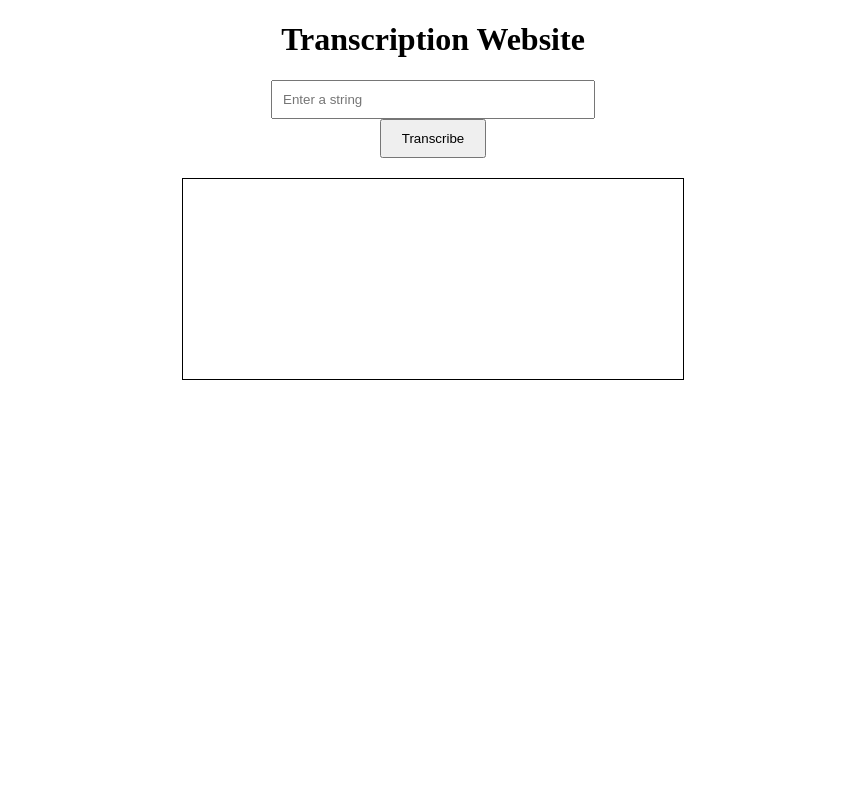
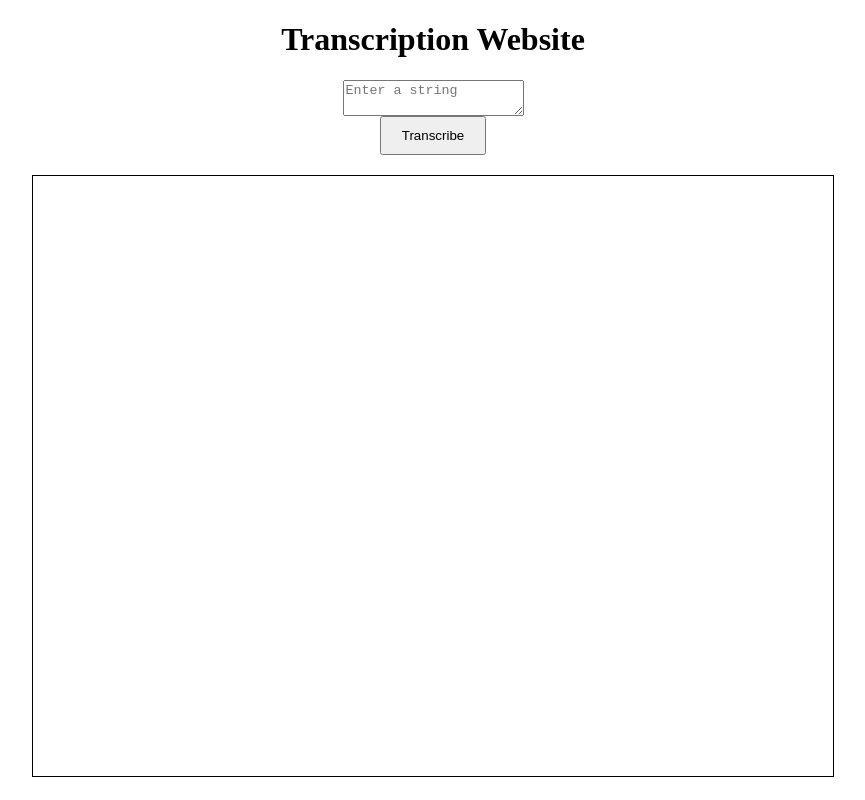
Before and after one commit to jeugarte/AraneticWS, a plain HTML site: page index.html in a window 1280 px wide. Both pictures are taken after a click on the button "Transcribe". Shown: the whole page, without its empty margins (207-1072 px from the left). Drawn offline with Linux system fonts and the light colour scheme.

Commit message:
Blocked words in Aranetic form and implemented Diphthong functionality

```diff
--- a/index.html
+++ b/index.html
@@ -6,10 +6,10 @@
 </head>
 <body>
   <h1>Transcription Website</h1>
-  <input type="text" id="inputText" placeholder="Enter a string">
+  <textarea id="inputText" placeholder="Enter a string"></textarea>
   <button onclick="transcribe()">Transcribe</button>
   <div id="transcriptionArea"></div>
-  <canvas id="canvas" width="500" height="200"></canvas>
+  <canvas id="canvas" width="800" height="600"></canvas>
 
   <script src="transcribe.js"></script>
   <script src="syllables.js"></script>
--- a/style.css
+++ b/style.css
@@ -8,6 +8,11 @@ h1 {
     margin: 0 auto;
     width: 300px;
     padding: 10px;
+  }
+
+  #inputText {
+    display: block;
+    margin: 0 auto;
   }
 
   button {
@@ -22,9 +27,20 @@ h1 {
     border: 1px solid #ccc;
     min-height: 100px;
   } */
+  /* body {
+    display: flex;
+    justify-content: center;
+    align-items: center;
+    height: 100vh;
+  }
+
+  */
+
 
   canvas {
     display: block;
     margin: 20px auto;
     border: 1px solid black;
+    width: 800px;
+    height: 600px;
   }
--- a/syllables.js
+++ b/syllables.js
@@ -89,7 +89,7 @@ const syllableMapping = {
       { shape: "line", startX: 40, startY: 0, endX: 10, endY: 30 },
       { shape: "line", startX: 25, startY: 15, endX: 25, endY: 40 },
       { shape: "line", startX: 25, startY: 40, endX: 0, endY: 40 },
-      { shape: "circle", centerX: 22, centerY: -10, radius: 5 }
+      { shape: "circle", centerX: 22, centerY: -5, radius: 5 }
     ],
     "hu": [
       { shape: "line", startX: 0, startY: 0, endX: 40, endY: 0 },
@@ -289,89 +289,132 @@ const syllableMapping = {
       { shape: "line", startX: 10, startY: 40, endX: 45, endY: 40 },
     ],
     "wa": [
-      { shape: "arc", radius: 30, startAngle: 0.001, endAngle: 2, x: 0, y: 0 },
-      { shape: "line", startX: 30, startY: -10, endX: 30, endY: 0 },
-      { shape: "arc", radius: 10, startAngle: 0, endAngle: 2.8, anticlockwise: true, x: 40, y: 2 },
+      { shape: "arc", radius: 30, startAngle: 0.001, endAngle: 2, x: 10, y: 0 },
+      { shape: "line", startX: 40, startY: -10, endX: 40, endY: 0 },
+      { shape: "arc", radius: 10, startAngle: 0, endAngle: 2.8, anticlockwise: true, x: 50, y: 2 },
     ],
     "wi": [
-      { shape: "arc", radius: 30, startAngle: 0.001, endAngle: 2, x: 0, y: 0 },
-      { shape: "line", startX: 30, startY: -10, endX: 30, endY: 0 },
-      { shape: "line", startX: 30, startY: -10, endX: 45, endY: -10 },
+      { shape: "arc", radius: 30, startAngle: 0.001, endAngle: 2, x: 10, y: 0 },
+      { shape: "line", startX: 40, startY: -10, endX: 40, endY: 0 },
+      { shape: "line", startX: 40, startY: -10, endX: 55, endY: -10 },
     ],
     "wo": [
-      { shape: "arc", radius: 30, startAngle: 0.001, endAngle: 2, x: 0, y: 0 },
-      { shape: "line", startX: 30, startY: -10, endX: 30, endY: 0 },
-      { shape: "arc", radius: 15, startAngle: 0.001, endAngle: Math.PI, x: 40, y: 15 },
+      { shape: "arc", radius: 30, startAngle: 0.001, endAngle: 2, x: 10, y: 0 },
+      { shape: "line", startX: 40, startY: -10, endX: 40, endY: 0 },
+      { shape: "arc", radius: 15, startAngle: 0.001, endAngle: Math.PI, x: 50, y: 15 },
     ],
     "wu": [
-      { shape: "arc", radius: 30, startAngle: 0.001, endAngle: 2, x: 0, y: 0 },
-      { shape: "line", startX: 30, startY: -10, endX: 30, endY: 0 },
-      { shape: "line", startX: 30, startY: -10, endX: 35, endY: 30 },
-      { shape: "line", startX: 35, startY: 30, endX: 10, endY: 30 },
+      { shape: "arc", radius: 30, startAngle: 0.001, endAngle: 2, x: 10, y: 0 },
+      { shape: "line", startX: 40, startY: -10, endX: 40, endY: 0 },
+      { shape: "line", startX: 40, startY: -10, endX: 45, endY: 30 },
+      { shape: "line", startX: 45, startY: 30, endX: 20, endY: 30 },
     ],
     "we": [
-      { shape: "arc", radius: 30, startAngle: 0.001, endAngle: 2, x: 0, y: 0 },
-      { shape: "line", startX: 30, startY: -10, endX: 30, endY: 0 },
-      { shape: "line", startX: 20, startY: 0, endX: 40, endY: 0 },
-      { shape: "line", startX: 15, startY: 15, endX: 35, endY: 15 },
+      { shape: "arc", radius: 30, startAngle: 0.001, endAngle: 2, x: 10, y: 0 },
+      { shape: "line", startX: 40, startY: -10, endX: 40, endY: 0 },
+      { shape: "line", startX: 30, startY: 0, endX: 50, endY: 0 },
+      { shape: "line", startX: 25, startY: 15, endX: 45, endY: 15 },
+    ],
+    "ya": [
+      { shape: "arc", radius: 30, startAngle: 0.2, endAngle: Math.PI + 1, anticlockwise: true, x: 0, y: 30 },
+      { shape: "arc", radius: 10, startAngle: 0.001, endAngle: Math.PI, x: 40, y:20 },
+    ],
+    "yi": [
+      { shape: "arc", radius: 30, startAngle: 0.2, endAngle: Math.PI + 1, anticlockwise: true, x: 0, y: 30 },
+      { shape: "arc", radius: 10, startAngle: 0.2, endAngle: 2.8, anticlockwise: true, x: 35, y: 10 },
+    ],
+    "yo": [
+      { shape: "arc", radius: 30, startAngle: 0.2, endAngle: Math.PI + 1, anticlockwise: true, x: 0, y: 30 },
+      { shape: "arc", radius: 10, startAngle: 0.2, endAngle: 2.8, anticlockwise: true, x: 40, y: 25 },
+    ],
+    "yu": [
+      { shape: "arc", radius: 30, startAngle: 0.2, endAngle: Math.PI + 1, anticlockwise: true, x: 0, y: 30 },
+      { shape: "line", startX: 22, startY: 10, endX: 40, endY: 35 },
+      { shape: "line", startX: 40, startY: 35, endX: 30, endY: 35 },
+    ],
+    "ye": [
+      { shape: "arc", radius: 30, startAngle: 0.2, endAngle: Math.PI + 1, anticlockwise: true, x: 0, y: 30 },
+      { shape: "line", startX: 10, startY: 10, endX: 30, endY: 10 },
+      { shape: "line", startX: 20, startY: 20, endX: 40, endY: 20 },
     ],
     "ja": [
-      { shape: "arc", radius: 30, startAngle: 0.2, endAngle: Math.PI + 1, anticlockwise: true, x: 0, y: 0 },
-      { shape: "arc", radius: 10, startAngle: 0.001, endAngle: Math.PI, x: 40, y:-10 },
+      { shape: "arc", radius: 30, startAngle: 0.2, endAngle: Math.PI + 1, anticlockwise: true, x: 0, y: 30 },
+      { shape: "arc", radius: 10, startAngle: 0.001, endAngle: Math.PI, x: 40, y:20 },
     ],
     "ji": [
-      { shape: "arc", radius: 30, startAngle: 0.2, endAngle: Math.PI + 1, anticlockwise: true, x: 0, y: 0 },
-      { shape: "arc", radius: 10, startAngle: 0.2, endAngle: 2.8, anticlockwise: true, x: 35, y: -20 },
+      { shape: "arc", radius: 30, startAngle: 0.2, endAngle: Math.PI + 1, anticlockwise: true, x: 0, y: 30 },
+      { shape: "arc", radius: 10, startAngle: 0.2, endAngle: 2.8, anticlockwise: true, x: 35, y: 10 },
     ],
     "jo": [
-      { shape: "arc", radius: 30, startAngle: 0.2, endAngle: Math.PI + 1, anticlockwise: true, x: 0, y: 0 },
-      { shape: "arc", radius: 10, startAngle: 0.2, endAngle: 2.8, anticlockwise: true, x: 40, y: -5 },
+      { shape: "arc", radius: 30, startAngle: 0.2, endAngle: Math.PI + 1, anticlockwise: true, x: 0, y: 30 },
+      { shape: "arc", radius: 10, startAngle: 0.2, endAngle: 2.8, anticlockwise: true, x: 40, y: 25 },
     ],
     "ju": [
-      { shape: "arc", radius: 30, startAngle: 0.2, endAngle: Math.PI + 1, anticlockwise: true, x: 0, y: 0 },
-      { shape: "line", startX: 22, startY: -20, endX: 40, endY: 5 },
-      { shape: "line", startX: 40, startY: 5, endX: 30, endY: 5 },
+      { shape: "arc", radius: 30, startAngle: 0.2, endAngle: Math.PI + 1, anticlockwise: true, x: 0, y: 30 },
+      { shape: "line", startX: 22, startY: 10, endX: 40, endY: 35 },
+      { shape: "line", startX: 40, startY: 35, endX: 30, endY: 35 },
     ],
     "je": [
-      { shape: "arc", radius: 30, startAngle: 0.2, endAngle: Math.PI + 1, anticlockwise: true, x: 0, y: 0 },
-      { shape: "line", startX: 10, startY: -20, endX: 30, endY: -20 },
-      { shape: "line", startX: 20, startY: -10, endX: 40, endY: -10 },
+      { shape: "arc", radius: 30, startAngle: 0.2, endAngle: Math.PI + 1, anticlockwise: true, x: 0, y: 30 },
+      { shape: "line", startX: 10, startY: 10, endX: 30, endY: 10 },
+      { shape: "line", startX: 20, startY: 20, endX: 40, endY: 20 },
     ],
     "ra": [
-      { shape: "arc", radius: 20, startAngle: 0, endAngle: Math.PI , x: 0, y: 0 },
-      { shape: "line", startX: 0, startY: 20, endX: 0, endY: 40 },
-      { shape: "line", startX: -20, startY: 30, endX: 20, endY: 30 },
-      { shape: "line", startX: -20, startY: 40, endX: 20, endY: 40 },
+      { shape: "arc", radius: 20, startAngle: 0, endAngle: Math.PI , x: 15, y: 0 },
+      { shape: "line", startX: 15, startY: 20, endX: 15, endY: 40 },
+      { shape: "line", startX: -5, startY: 30, endX: 35, endY: 30 },
+      { shape: "line", startX: -5, startY: 40, endX: 35, endY: 40 },
     ],
     "ri": [
-      { shape: "arc", radius: 20, startAngle: 0, endAngle: Math.PI , x: 0, y: 0 },
-      { shape: "line", startX: 0, startY: 20, endX: 0, endY: 40 },
-      { shape: "line", startX: -20, startY: 30, endX: 0, endY: 30 },
-      { shape: "line", startX: -20, startY: 40, endX: 20, endY: 40 },
-      { shape: "arc", radius: 5, startAngle: 0.2, endAngle: 2.8, anticlockwise: true, x: 5, y: 30 },
+      { shape: "arc", radius: 20, startAngle: 0, endAngle: Math.PI , x: 15, y: 0 },
+      { shape: "line", startX: 15, startY: 20, endX: 15, endY: 40 },
+      { shape: "line", startX: -5, startY: 30, endX: 15, endY: 30 },
+      { shape: "line", startX: -5, startY: 40, endX: 35, endY: 40 },
+      { shape: "arc", radius: 5, startAngle: 0.2, endAngle: 2.8, anticlockwise: true, x: 20, y: 30 },
 
     ],
     "ro": [
-      { shape: "arc", radius: 20, startAngle: 0, endAngle: Math.PI , x: 0, y: 0 },
-      { shape: "line", startX: 0, startY: 20, endX: 0, endY: 40 },
-      { shape: "line", startX: -20, startY: 30, endX: 0, endY: 30 },
-      { shape: "line", startX: -20, startY: 40, endX: 20, endY: 40 },
-      { shape: "arc", radius: 5, startAngle: 0.2, endAngle: 2.8, x: 5, y: 30 },
-      { shape: "circle", centerX: 0, centerY: 10, radius: 5 }
+      { shape: "arc", radius: 20, startAngle: 0, endAngle: Math.PI , x: 15, y: 0 },
+      { shape: "line", startX: 15, startY: 20, endX: 15, endY: 40 },
+      { shape: "line", startX: -5, startY: 30, endX: 15, endY: 30 },
+      { shape: "line", startX: -5, startY: 40, endX: 35, endY: 40 },
+      { shape: "arc", radius: 5, startAngle: 0.2, endAngle: 2.8, x: 20, y: 30 },
+      { shape: "circle", centerX: 15, centerY: 10, radius: 5 }
     ],
     "ru": [
-      { shape: "arc", radius: 20, startAngle: 0, endAngle: Math.PI , x: 0, y: 0 },
-      { shape: "line", startX: 0, startY: 20, endX: 0, endY: 40 },
-      { shape: "line", startX: -20, startY: 30, endX: 20, endY: 30 },
-      { shape: "line", startX: -20, startY: 40, endX: 20, endY: 40 },
-      { shape: "arc", radius: 10, startAngle: 0, endAngle: Math.PI , x: 0, y: 5 },
+      { shape: "arc", radius: 20, startAngle: 0, endAngle: Math.PI , x: 15, y: 0 },
+      { shape: "line", startX: 15, startY: 20, endX: 15, endY: 40 },
+      { shape: "line", startX: -5, startY: 30, endX: 35, endY: 30 },
+      { shape: "line", startX: -5, startY: 40, endX: 35, endY: 40 },
+      { shape: "arc", radius: 10, startAngle: 0, endAngle: Math.PI , x: 15, y: 5 },
     ],
     "re": [
-      { shape: "arc", radius: 20, startAngle: 0, endAngle: Math.PI , x: 0, y: 0 },
-      { shape: "line", startX: 0, startY: 20, endX: 0, endY: 40 },
-      { shape: "line", startX: -20, startY: 30, endX: 20, endY: 30 },
-      { shape: "line", startX: -20, startY: 40, endX: 20, endY: 40 },
-      { shape: "line", startX: 15, startY: 5, endX: 25, endY: 5 },
-      { shape: "line", startX: 12, startY: 10, endX: 22, endY: 10 },
+      { shape: "arc", radius: 20, startAngle: 0, endAngle: Math.PI , x: 15, y: 0 },
+      { shape: "line", startX: 15, startY: 20, endX: 15, endY: 40 },
+      { shape: "line", startX: -5, startY: 30, endX: 35, endY: 30 },
+      { shape: "line", startX: -5, startY: 40, endX: 35, endY: 40 },
+      { shape: "line", startX: 30, startY: 5, endX: 40, endY: 5 },
+      { shape: "line", startX: 27, startY: 10, endX: 37, endY: 10 },
     ],
 };
+
+const Diphthong = {
+  "a": [
+    { shape: "oval", width: 10, height: 20, x: 0, y:10 },
+  ],
+  "e": [
+    { shape: "line", startX: 25, startY: 12.5, endX: 35, endY: 12.5 },
+    { shape: "line", startX: 25, startY: 27.5, endX: 35, endY: 27.5 },
+  ],
+  "i": [
+    { shape: "line", startX: 15, startY: -5, endX: 15, endY: 45 },
+  ],
+  "o": [
+    { shape: "circle", centerX: 22, centerY: -10, radius: 5 }
+  ],
+  "u": [
+    { shape: "line", startX: 15, startY: 15, endX: 22.5, endY: 10 },
+    { shape: "line", startX: 22.5, startY: 10, endX: 30, endY: 15 },
+  ]
+
+}
--- a/transcribe.js
+++ b/transcribe.js
@@ -1,42 +1,161 @@
 function transcribe() {
-    console.log("dog1");
   var canvas = document.getElementById("canvas");
   var context = canvas.getContext("2d");
-    var inputText = document.getElementById("inputText").value;
+
+  var inputText = document.getElementById("inputText").value.trim();
+  var words = inputText.split(" ");
 
   var x = 50;
-    var y = canvas.height / 2;
+  var y = 50;
+  var wordSpacing = 75; // Adjust as needed
   var syllableSpacing = 50; // Adjust as needed
-    var wordSpacing = 100;
-    console.log("dog2");
-    for (var i = 0; i < inputText.length; i += 2) {
-        var syllable = inputText.substr(i, 2);
+  var vowels = new Set(["a", "e", "i", "o", "u"]);
+  var lineWidth = canvas.width - 100; // Maximum line width
 
-        if (syllable.substr(0,1) === " ") {
-          x += wordSpacing;
-          i --;
-          continue;
+
+
+  for (var i = 0; i < words.length; i++) {
+    var word = words[i];
+    console.log(word);
+
+    var num_syllables = 0
+    for (var j = 0; j < word.length; j+=2) {
+      var has_sh = false;
+      var has_sh_vowel = false;
+      var has_vowel = false;
+      var syllable_string = word.substr(j, 2);
+      if (syllable_string === "sh") {
+        syllable_string = word.substr(j, 3);
+        has_sh = true;
+        if (vowels.has(word.substr(j+3, 1))) {
+          has_sh_vowel = true;
+        }
+      }
+      else if(vowels.has(word.substr(j+2, 1))) {
+        has_vowel = true;
+      }
+      num_syllables += 1;
+      if (has_sh) {
+        j++;
+        if (has_sh_vowel) {
+          j++;
+        }
+      }
+      else if (has_vowel) {
+        j++;
       }
 
-        if (syllable === "sh") {
-          syllable = inputText.substr(i, 3);
-          i++;
+    }
+    console.log(num_syllables);
+
+    var rowSize = Math.ceil(num_syllables / 2);
+
+    var counter = 0;
+    for (var j = 0; j < word.length; j+=2) {
+      var has_sh = false;
+      var has_sh_vowel = false;
+      var has_vowel = false;
+      var syllable_string = word.substr(j, 2);
+      if (syllable_string === "sh") {
+        syllable_string = word.substr(j, 3);
+        has_sh = true;
+        if(vowels.has(word.substr(j+3, 1))) {
+          has_sh_vowel = true;
+        }
+      }
+      else if(vowels.has(word.substr(j+2, 1))) {
+        has_vowel = true;
+      }
+      var shapes = syllableMapping[syllable_string];
+
+
+      var xPos = x + (counter % rowSize) * syllableSpacing;
+      var yPos = y + (counter < rowSize ? -1 : 1) * Math.floor(counter / rowSize) * syllableSpacing;
+
+      for (var k = 0; k < shapes.length; k++) {
+        var shape = shapes[k];
+
+        drawCharacter(context, xPos, yPos, shape.shape, shape);
+
+        //xPos += shape.shape === "circle" ? shape.radius * 2 : shape.length;
+      }
+
+      if (has_sh) {
+        if (has_sh_vowel) {
+          var vowel = word.substr(j+3, 1);
+          var shapes = Diphthong[vowel];
+          for (var k = 0; k < shapes.length; k++) {
+            var shape = shapes[k];
+            drawCharacter(context, xPos, yPos, shape.shape, shape);
+          }
+          j++;
+        }
+        j++;
+      }
+      else if (has_vowel) {
+        var vowel = word.substr(j+2, 1);
+        var shapes = Diphthong[vowel];
+        for (var k = 0; k < shapes.length; k++) {
+          var shape = shapes[k];
+          drawCharacter(context, xPos, yPos, shape.shape, shape);
+        }
+        if (word.substr(j+1, 1) === "a") {
+          var shapes = Diphthong["a"];
+          for (var k = 0; k < shapes.length; k++) {
+            var shape = shapes[k];
+            drawCharacter(context, xPos, yPos, shape.shape, shape);
+          }
+        }
+        j++;
       }
 
 
-        var shapes = syllableMapping[syllable];
-        console.log("dog3");
+      xPos += syllableSpacing;
+      counter += 1;
 
-        console.log(shapes.length)
-        for (var j = 0; j < shapes.length; j++) {
-            var shape = shapes[j];
-            console.log("dog4");
-            drawCharacter(context, x, y, shape.shape, shape);
 
-            //x += shape.shape === "circle" ? shape.radius * 2 : shape.length;
     }
-        x += syllableSpacing;
+
+    x = xPos + wordSpacing;
   }
+    // console.log("dog1");
+    // var canvas = document.getElementById("canvas");
+    // var context = canvas.getContext("2d");
+    // var inputText = document.getElementById("inputText").value;
+
+    // var x = 50;
+    // var y = canvas.height / 2;
+    // var syllableSpacing = 50; // Adjust as needed
+    // var wordSpacing = 100;
+    // console.log("dog2");
+    // for (var i = 0; i < inputText.length; i += 2) {
+    //     var syllable = inputText.substr(i, 2);
+
+    //     if (syllable.substr(0,1) === " ") {
+    //       x += wordSpacing;
+    //       i --;
+    //       continue;
+    //     }
+
+    //     if (syllable === "sh") {
+    //       syllable = inputText.substr(i, 3);
+    //       i++;
+    //     }
+
+
+    //     var shapes = syllableMapping[syllable];
+    //     console.log("dog3");
+
+    //     console.log(shapes.length)
+    //     for (var j = 0; j < shapes.length; j++) {
+    //         var shape = shapes[j];
+    //         console.log("dog4");
+    //         drawCharacter(context, x, y, shape.shape, shape);
+
+    //         //x += shape.shape === "circle" ? shape.radius * 2 : shape.length;
+    //     }
+    //     x += syllableSpacing;
+    // }
 }
 
 function drawCharacter(context, x, y, shape, options) {
```
Lines whose indentation alone changed are shown as unchanged.
